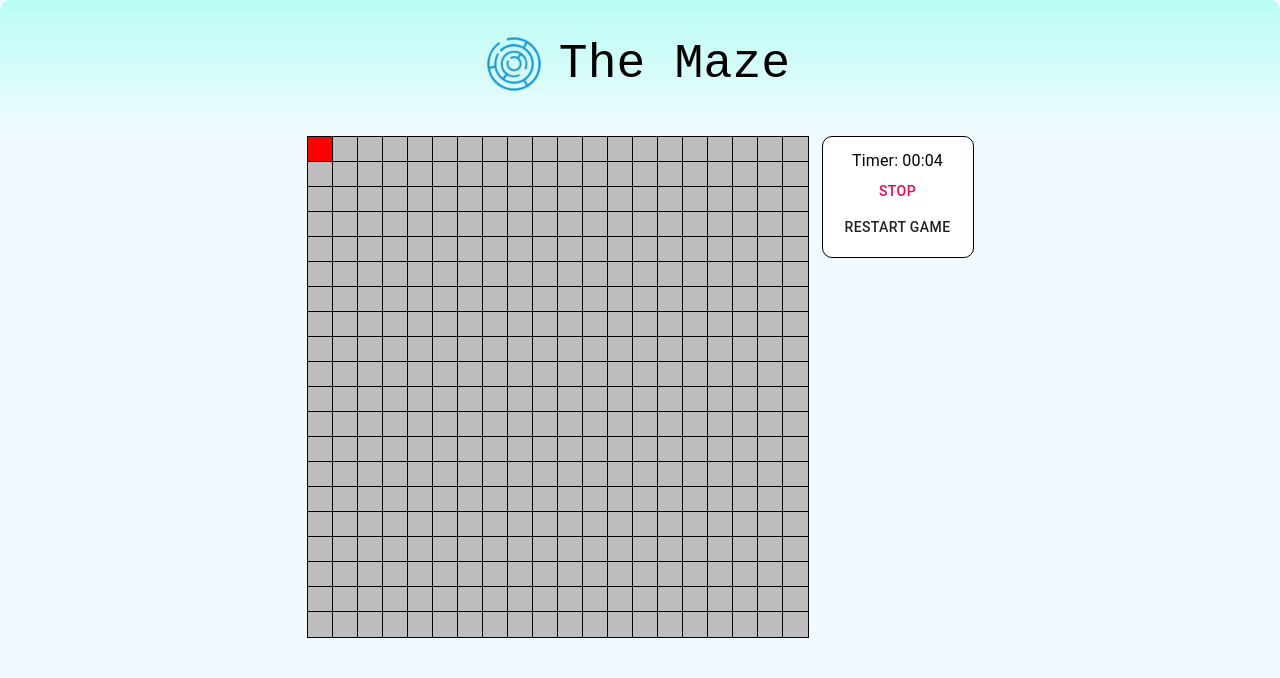
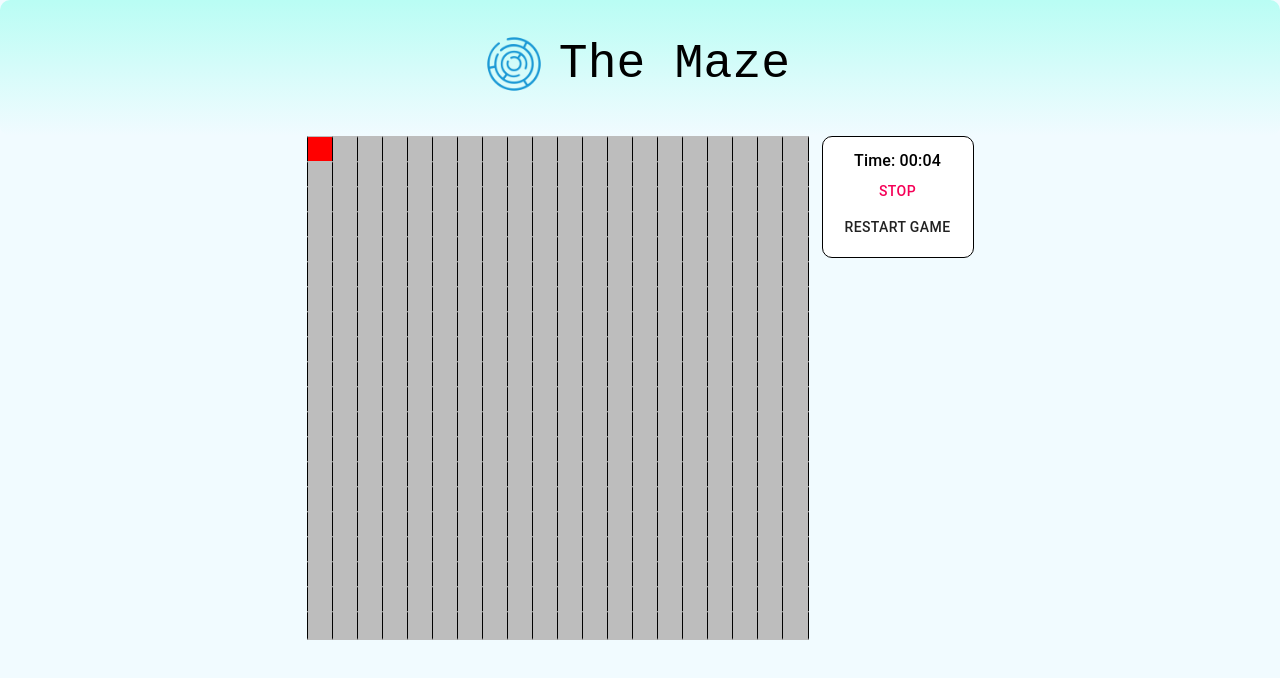
Before and after one commit to aleksanderdukaczewski/maze-redux, a React (Create React App) app: page / in a window 1280 px wide. Shown: the top 678 px of the page. Built offline with nearby package versions, Linux system fonts and the light colour scheme.

Commit message:
added customisable walls and changed styling

```diff
--- a/src/Cell.jsx
+++ b/src/Cell.jsx
@@ -1,9 +1,20 @@
+import { BorderBottom } from '@material-ui/icons';
 import React from 'react';
 import "./Cell.css";
 
-const Cell = () => {
+const Cell = (props) => {
+    const walls = { topWall: false, rightWall: true, bottomWall: false, leftWall: true };
+
     return (
-        <div className="cell" />
+        <div
+            className="cell"
+            style={{
+                borderTop: (walls.topWall ? "1px solid black" : "2px solid #bdbdbd"),
+                borderRight: (walls.rightWall ? "1px solid black" : "2px solid #bdbdbd"),
+                borderBottom: (walls.bottomWall ? "1px solid black" : "2px solid #bdbdbd"),
+                borderLeft: (walls.leftWall ? "1px solid black" : "2px solid #bdbdbd"),
+            }}
+        />
     )
 }
 
--- a/src/Timer.jsx
+++ b/src/Timer.jsx
@@ -1,13 +1,24 @@
 import { Button, Typography } from '@material-ui/core';
-import { withStyles } from '@material-ui/styles';
-import { fontWeight } from '@material-ui/system';
+import { makeStyles } from '@material-ui/styles';
 import React, { useEffect, useState } from 'react';
 import { useDispatch } from "react-redux";
 import { pause, resume, restart } from "./actions";
 import "./Timer.css";
 
+const useStyles = makeStyles({
+    youWon: {
+        color: "green",
+        fontWeight: "bold",
+        marginBottom: "5px",
+    },
+    timer: {
+        fontWeight: "500",
+    }
+});
+
 const Timer = ({ gameFinished, isRunning }) => {
     const dispatch = useDispatch();
+    const classes = useStyles();
     const toggleRunning = () => {return(isRunning ? dispatch(pause()) : dispatch(resume()))};
     const restartGame = () => {
         dispatch(restart());
@@ -18,14 +29,6 @@ const Timer = ({ gameFinished, isRunning }) => {
     const [second, setSecond] = useState('00');
     const [minute, setMinute] = useState('00');
     const [counter, setCounter] = useState(0);
-
-    const YouWonTypography = withStyles({
-        root: {
-          color: "green",
-          fontWeight: "bold",
-          marginBottom: "5px",
-        }
-    })(Typography);
 
     useEffect(() => {
         let intervalId;
@@ -44,17 +47,16 @@ const Timer = ({ gameFinished, isRunning }) => {
             setCounter(counter => counter + 1);
           }, 1000)
         }
-
         return () => clearInterval(intervalId);
       }, [gameFinished, isRunning, counter])
 
     return (
         <div className="timer">
-            {gameFinished && <YouWonTypography>
+            {gameFinished && <Typography className={classes.youWon}>
                 YOU WON!
-            </YouWonTypography>}
-            <Typography>
-                Timer: {minute}:{second}
+            </Typography>}
+            <Typography className={classes.timer}>
+                Time: {minute}:{second}
             </Typography>
             {!gameFinished && <Button color={isRunning ? "secondary" : "primary"} onClick={toggleRunning}>
                 {isRunning ? "stop" : "start"}
```
